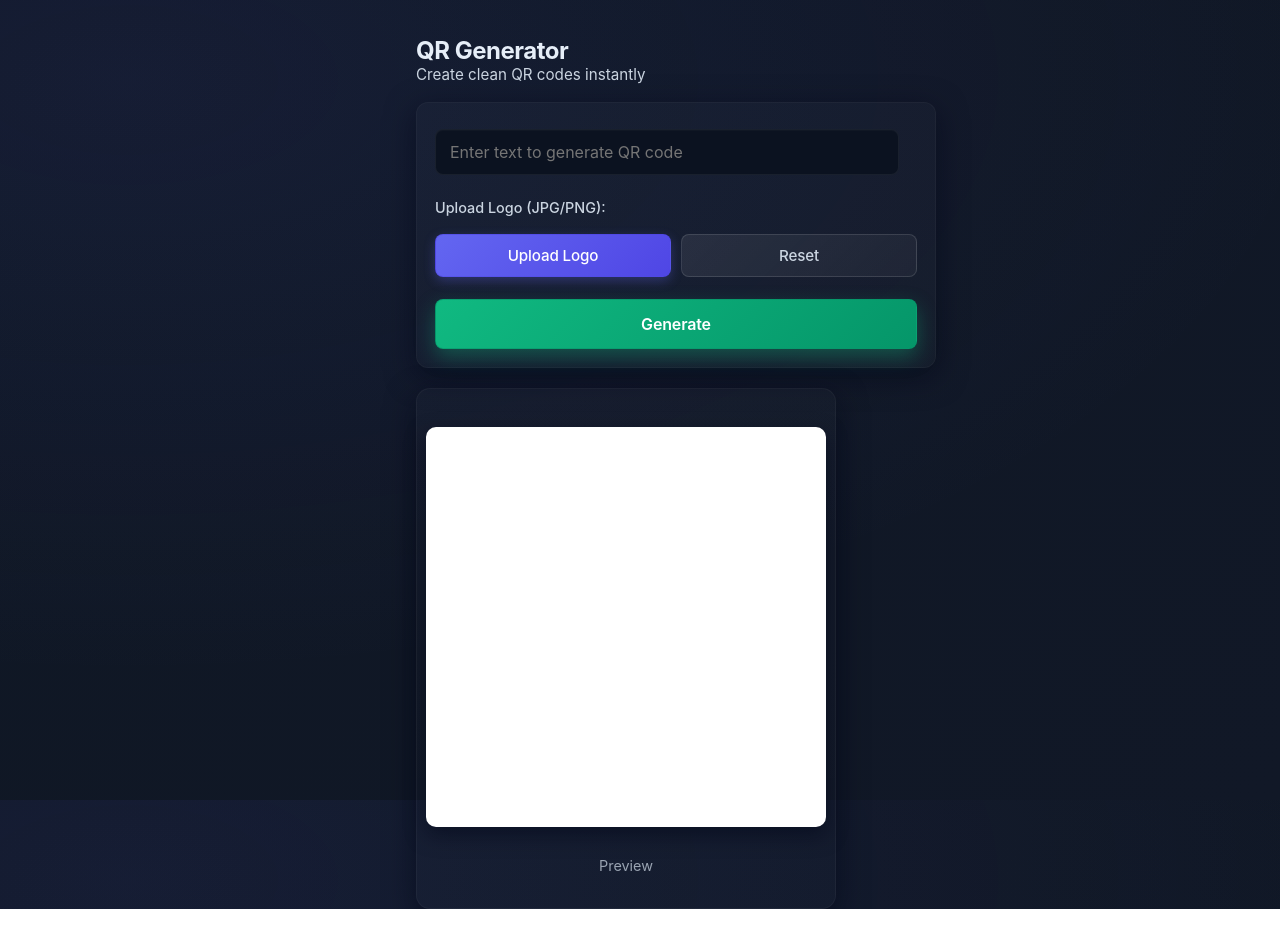
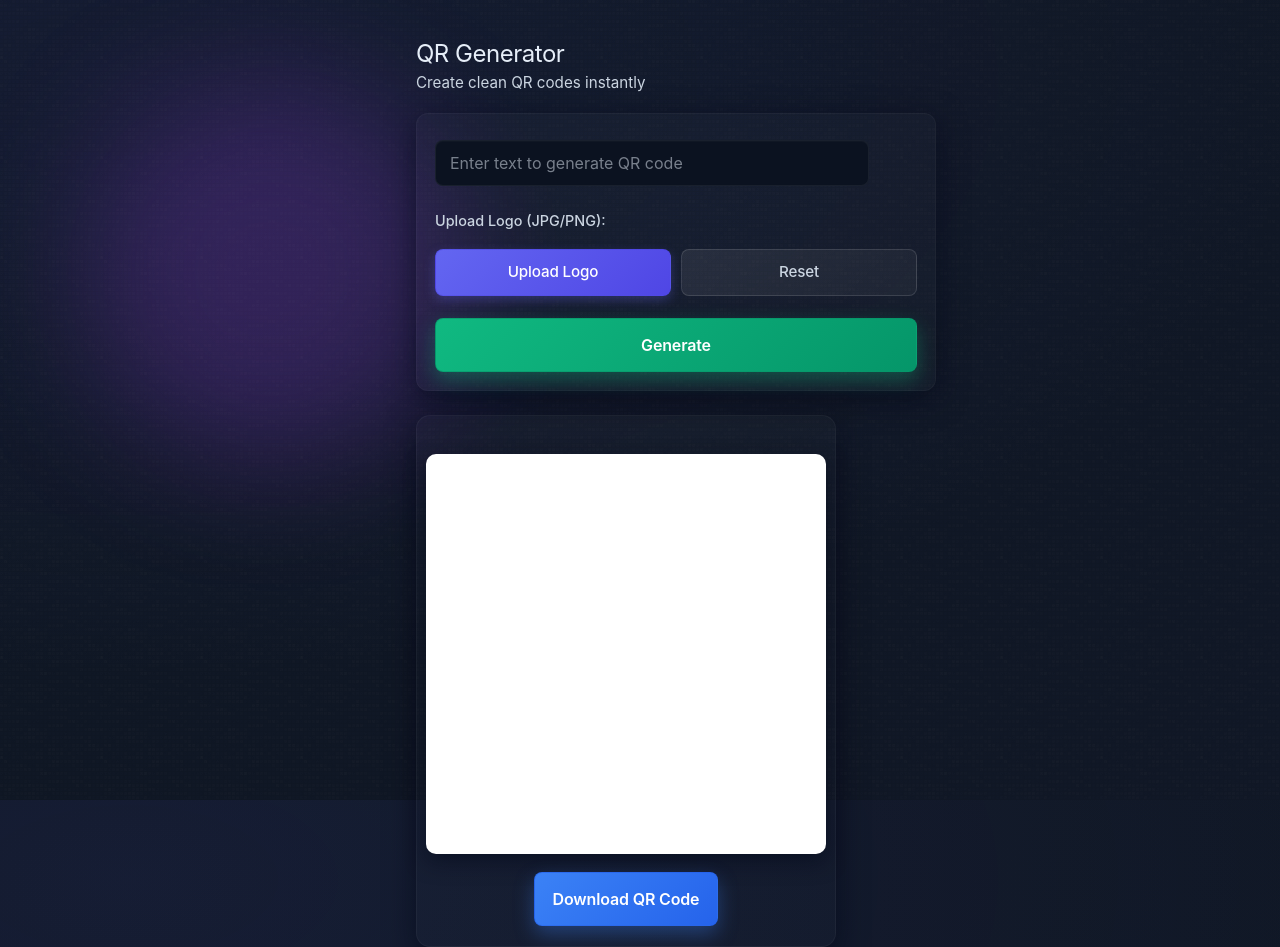
Before and after one commit to goki-dev/qrgenerator, a React app: page / in a window 1280 px wide. Before the commit the page ends 909 px from the top, so only its background shows below. Built offline with nearby package versions, Linux system fonts and the light colour scheme; the HTML template or start-up script is replaced by a standard one.

Commit message:
sliced some parts into their separate components. Added Tailwind CSS for some styling

```diff
--- a/eslint.config.js
+++ b/eslint.config.js
@@ -6,5 +6,12 @@ import { defineConfig } from "eslint/config";
 export default defineConfig([
   { files: ["**/*.{js,mjs,cjs,jsx}"], plugins: { js }, extends: ["js/recommended"], languageOptions: { globals: globals.browser } },
   pluginReact.configs.flat.recommended,
-  { rules: { 'react/react-in-jsx-scope': 'off' } },
+  { rules: {
+    'react/react-in-jsx-scope': 'off' ,
+    'react/prop-types': 'off'
+    }
+  },
+
+
+
 ]);
--- a/package.json
+++ b/package.json
@@ -16,14 +16,18 @@
   },
   "devDependencies": {
     "@eslint/js": "^9.39.4",
+    "@tailwindcss/postcss": "^4.2.2",
     "@types/react": "^19.2.7",
     "@types/react-dom": "^19.2.3",
     "@vitejs/plugin-react": "^5.1.1",
+    "autoprefixer": "^10.4.27",
     "eslint": "^9.39.4",
     "eslint-plugin-react": "^7.37.5",
     "eslint-plugin-react-hooks": "^7.0.1",
     "eslint-plugin-react-refresh": "^0.4.24",
     "globals": "^16.5.0",
+    "postcss": "^8.5.8",
+    "tailwindcss": "^4.2.2",
     "vite": "^7.3.1"
   }
 }
--- /dev/null
+++ b/postcss.config.js
@@ -0,0 +1,6 @@
+export default {
+  plugins: {
+    "@tailwindcss/postcss": {},
+    autoprefixer: {},
+  },
+}
--- a/src/App.css
+++ b/src/App.css
@@ -1,3 +1,5 @@
+@import "tailwindcss";
+
 /* Global layout and theme */
 html, body, #root {
   height: 100%;
@@ -224,6 +226,31 @@ button {
   box-shadow: 0 4px 12px rgba(16, 185, 129, 0.3) !important;
 }
 
+/* Download button */
+.download-btn {
+  padding: 14px 18px;
+  font-size: 1rem;
+  font-weight: 600;
+  background: linear-gradient(135deg, #3b82f6 0%, #2563eb 100%);
+  color: #ffffff;
+  box-shadow: 0 8px 20px rgba(59, 130, 246, 0.35);
+  border: 1px solid rgba(37, 99, 235, 0.6);
+  border-radius: 8px;
+  cursor: pointer;
+  transition: all 0.25s cubic-bezier(0.4, 0, 0.2, 1);
+}
+
+.download-btn:hover {
+  background: linear-gradient(135deg, #2563eb 0%, #1d4ed8 100%);
+  box-shadow: 0 10px 28px rgba(59, 130, 246, 0.45);
+  transform: translateY(-3px);
+}
+
+.download-btn:active {
+  transform: translateY(-1px);
+  box-shadow: 0 4px 12px rgba(59, 130, 246, 0.3);
+}
+
 /* Responsive adjustments */
 @media (max-width: 880px) {
   .app-content {
--- a/src/App.jsx
+++ b/src/App.jsx
@@ -4,10 +4,12 @@ import { MainInput }  from './MainInput'
 import QRCode from "qrcode";
 import { QRCanvas } from './QRCanvas'
 import vetprimeLogoVertical from './assets/vetprime_logo_vertical.png'
+import bgtile from './assets/3pxtile.png'
 
 export default function App() {
 
   const [logoSrc, setLogoSrc] = useState(vetprimeLogoVertical);
+  const [qrGenerated, setQrGenerated] = useState(false);
   // const [url, setUrl] = useState("");
 
   function handleLogoUpload(e) {
@@ -23,6 +25,7 @@ export default function App() {
 
   function handleResetLogo() {
     setLogoSrc(vetprimeLogoVertical);
+    setQrGenerated(false);
     // setUrl("");
     // const urlInput = url;
     const urlInput = document.getElementById('urlinput');
@@ -32,6 +35,19 @@ export default function App() {
       const ctx = canvas.getContext('2d');
       ctx?.clearRect(0, 0, canvas.width, canvas.height);
     }
+  }
+
+  function handleDownload() {
+    if (!qrGenerated) {
+      alert('Please generate a QR code first');
+      return;
+    }
+    const canvas = document.getElementById('canvas');
+    if (!canvas) return;
+    const link = document.createElement('a');
+    link.download = 'qr-code.png';
+    link.href = canvas.toDataURL('image/png');
+    link.click();
   }
 
   function triggerFileInput() {
@@ -62,8 +78,10 @@ export default function App() {
     QRCode.toCanvas(canvas, url, opts, (error) => {
       if (error) {
         alert(error);
+        setQrGenerated(false);
         return;
       }
+      setQrGenerated(true);
 
       // draw a small logo/image in the centre of the QR code
       if (logoSrc) {
@@ -89,6 +107,19 @@ export default function App() {
 
   return (
     <div className="app-root">
+
+      {/* Noise Layer */}
+      <div className="pointer-events-none fixed inset-0 opacity-20"
+          style={{
+            backgroundImage: `url(${bgtile})`,
+            backgroundRepeat: 'repeat',
+            zIndex: -1,
+          }}
+        />
+
+    <div className="pointer-events-none absolute w-96 h-96 bg-purple-500/20 blur-3xl rounded-full top-20 left-20"
+      style={{ zIndex: -1 }} />
+
       <header className="app-header">
         <div className="brand">
           <h1>QR Generator</h1>
@@ -121,17 +152,12 @@ export default function App() {
     <br />
       <main className="app-content">
         <section className="qr-card">
-          <div className="QRcontainer">
-            {/* explicit width/height attributes ensure the canvas drawing buffer is large enough */}
-            <canvas id="canvas" className="qr-canvas" width="400" height="400" aria-label="QR preview"></canvas>
-          </div>
-          <div className="qr-meta">
-            <p className="hint">Preview</p>
-          </div>
+          <QRCanvas onDownload={handleDownload} />
         </section>
+      </main>
 
 
-      </main>
+
 
     </div>
   )
--- a/src/QRCanvas.jsx
+++ b/src/QRCanvas.jsx
@@ -1,11 +1,16 @@
-import { useRef } from 'react';
 
-export function QRCanvas( { generateQR } )
+export function QRCanvas( { onDownload } )
 {
-    const canvasRef = useRef(null);
     return (
     <>
-       <canvas id="canvas" ref={canvasRef} className="QRcontainer"></canvas>
+
+        <div className="QRcontainer">
+            {/* explicit width/height attributes ensure the canvas drawing buffer is large enough */}
+            <canvas id="canvas" className="qr-canvas" width="400" height="400" aria-label="QR preview"></canvas>
+       </div>
+       <div className="qr-meta">
+            <button onClick={onDownload} className="download-btn">Download QR Code</button>
+       </div>
     </>
     )
 }
--- a/src/main.jsx
+++ b/src/main.jsx
@@ -1,6 +1,7 @@
 import { StrictMode } from 'react'
 import { createRoot } from 'react-dom/client'
 import App from './App.jsx'
+import './App.css';
 
 createRoot(document.getElementById('root')).render(
   <StrictMode>
--- /dev/null
+++ b/tailwind.config.js
@@ -0,0 +1,10 @@
+export default {
+  content: [
+    "./index.html",
+    "./src/**/*.{js,ts,jsx,tsx}",
+  ],
+  theme: {
+    extend: {},
+  },
+  plugins: [],
+}
```
Also changed, not shown: src/assets/3pxtile.png (added), 1 other file (tests, documents, lock files or other folders).
